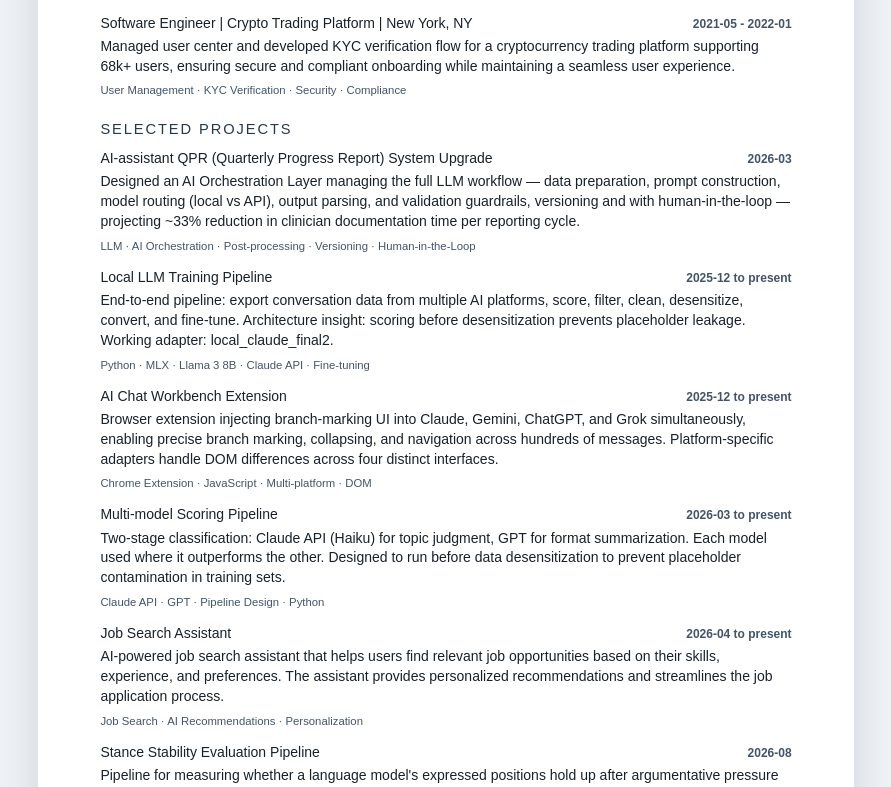
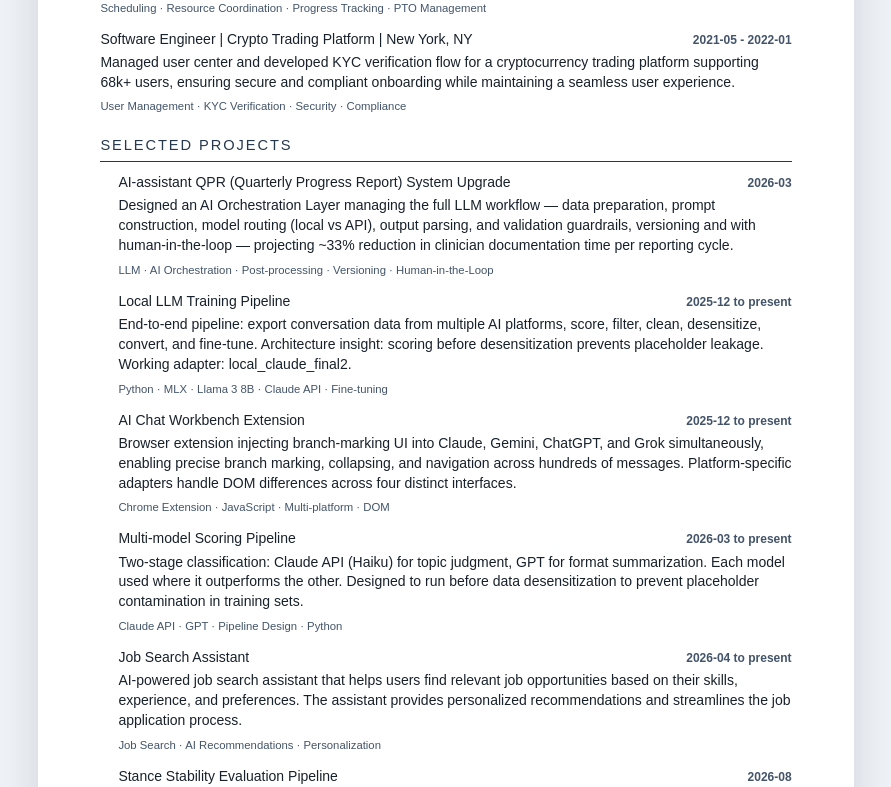
Before and after one commit to chenghongm/my-portfolio, a Next.js app: page /resume in a window 1280 px wide. Shown: the part 850-1637 px from the top of the page, without its empty margins (194-1085 px from the left). Built offline with nearby package versions, Linux system fonts and the light colour scheme.

Commit message:
update style of resume

```diff
--- a/src/pages/resume.js
+++ b/src/pages/resume.js
@@ -85,7 +85,7 @@ export default function Resume() {
           </ResumeSection>
 
           <ResumeSection title="Selected Projects">
-            <div className={styles.entryList}>
+            <div className={`${styles.entryList} ${styles.selectedProjectsList}`}>
               {visibleProjects.map((project, index) => (
                 <section className={styles.entry} key={`${project.id}-${index}`}>
                   <div className={styles.entryHeading}>
--- a/src/styles/Resume.module.css
+++ b/src/styles/Resume.module.css
@@ -57,7 +57,9 @@
 }
 
 .section h2 {
-  margin: 0 0 10px;
+  margin: 0 0 12px;
+  padding-bottom: 5px;
+  border-bottom: 1px solid #26384d;
   color: #26384d;
   font-size: 11pt;
   letter-spacing: 0.13em;
@@ -71,6 +73,10 @@
 .entryList {
   display: grid;
   gap: 15px;
+}
+
+.selectedProjectsList {
+  padding-left: 18px;
 }
 
 .entry {
@@ -163,4 +169,8 @@
   .skills {
     grid-template-columns: 1fr 1fr;
   }
+
+  .selectedProjectsList {
+    padding-left: 12px;
+  }
 }
```
